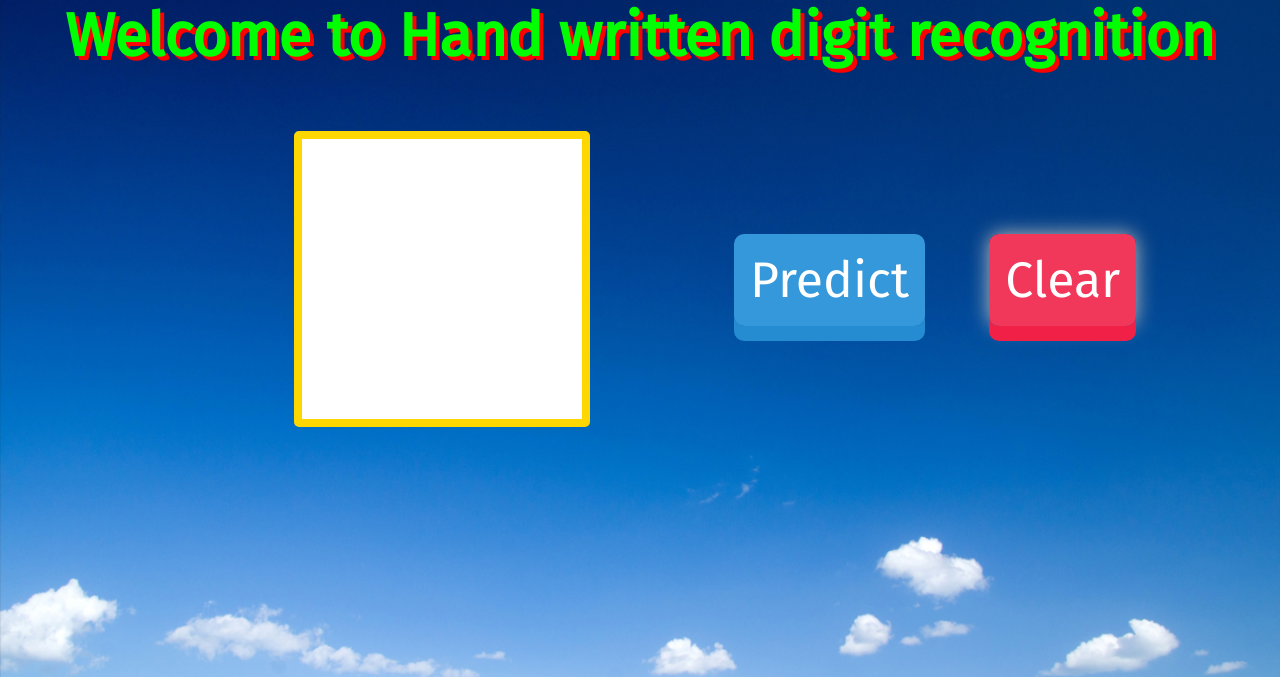
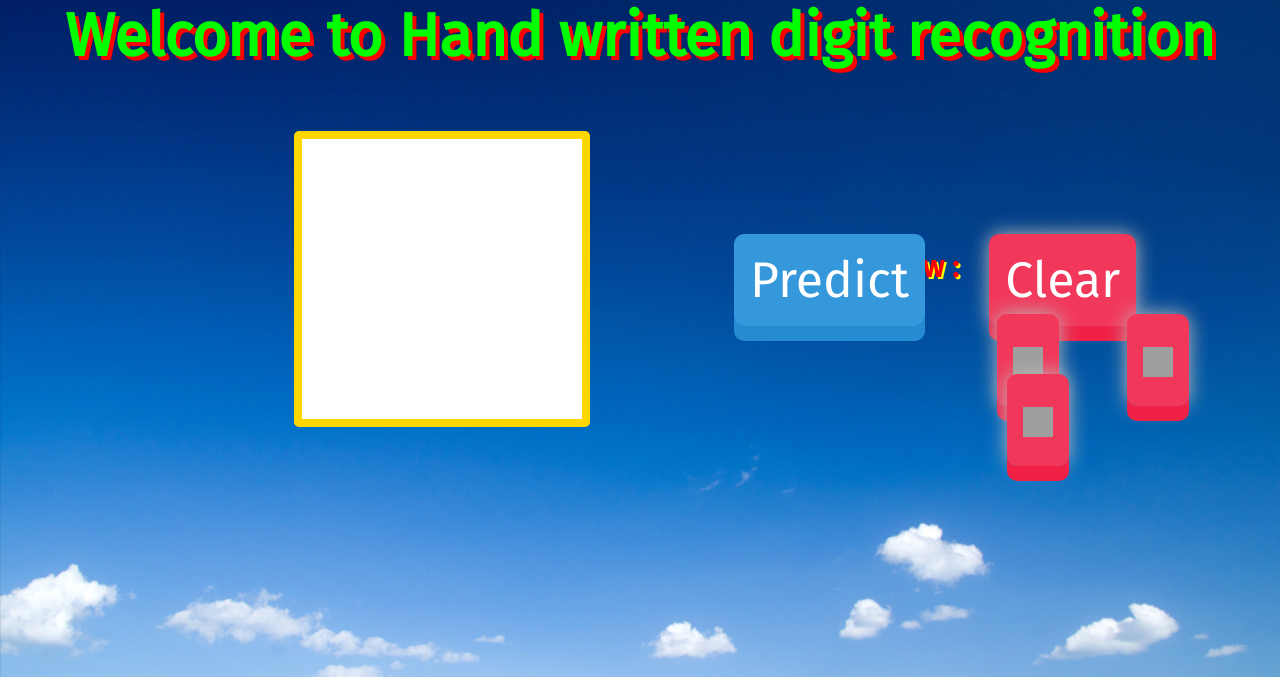
Before and after one commit to AdithyaYelloju/DigiRecogni, a Flask app: page /predict in a window 1280 px wide. Shown: the top 677 px of the page. Run offline with Flask 2, Linux system fonts and the light colour scheme; some libraries are stand-ins or nearby versions; some web fonts are replaced; grey boxes are pictures that could not be loaded.

Commit message:
Update predict.html

```diff
--- a/templates/predict.html
+++ b/templates/predict.html
@@ -47,6 +47,13 @@
 			<h1 id="result" style="margin-left: 16%; margin-top:13%;float:left; color: yellow; font-size: 40px;"><span> </span></h1>
 		</div>
 
+		</div>
+			<h1 style="font-size:30px; color:red;text-shadow: 2px 2px yellow;">Follow :
+			<a href="https://www.linkedin.com/in/adithya-yelloju-653404133/" ><img src="/static/linkedin.png" width="30" height="30"></a>
+			<a href="https://github.com/AdithyaYelloju" ><img src="/static/github.png" width="30" height="30"></a>
+			<a href="https://twitter.com/AdithyaYelloju" ><img src="/static/twitter.png" width="30" height="30"></a>
+		</h1>
+
 
   		<script src='http://cdnjs.cloudflare.com/ajax/libs/jquery/2.1.3/jquery.min.js'></script>
 
```
